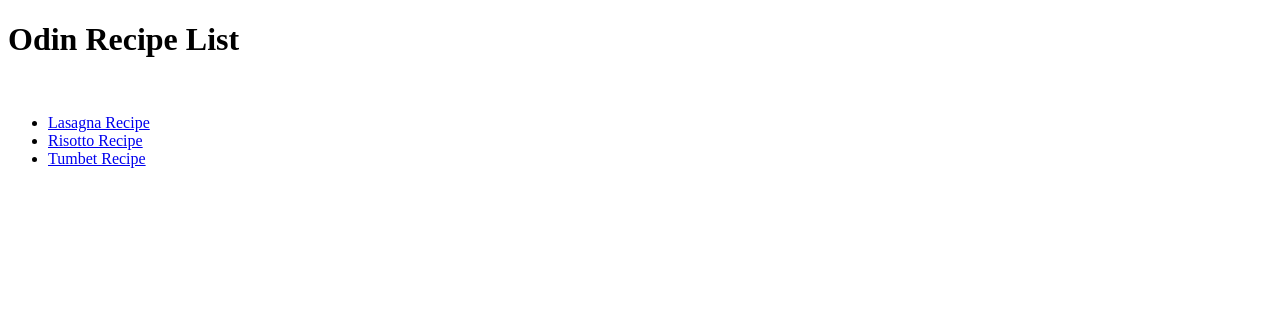
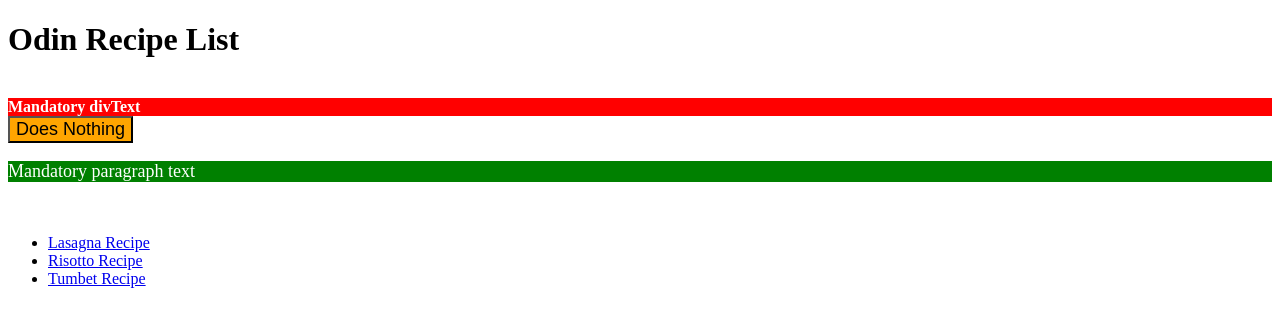
Before and after one commit to niazi-m/odin-recipes, a plain HTML site: page index.html in a window 1280 px wide. Drawn offline with Linux system fonts and the light colour scheme.

Commit message:
Add style to index.html using all 3 methods
Adds inline, external, and tagged CSS.

```diff
--- a/index.html
+++ b/index.html
@@ -3,9 +3,21 @@
 <head>
     <meta charset="utf-8">
     <title>Recipes Project for Odin Project</title>
+    <link rel="stylesheet" href="./styles/styles.css">
+    <style>
+        button {
+            background-color: orange;
+            font-size: 18px;
+        }</style>
 </head>
 <body>
     <h1>Odin Recipe List</h1>
+    <br>
+    <div>Mandatory divText</div>
+    <button>Does Nothing</button>
+    <p style="background-color: green;
+    color: white;
+    font-size: 18px;">Mandatory paragraph text</p>
     <br>
     <ul>
         <li><a href="./recipes/lasagna.html">Lasagna Recipe</a></li>
--- /dev/null
+++ b/styles/styles.css
@@ -0,0 +1,12 @@
+div {
+    background-color: red;
+    color: white;
+    size: 32px;
+    align-content: center;
+    font-weight: bold;
+}
+
+button {
+    background-color: orange;
+    font-size: 18px;
+}
```
